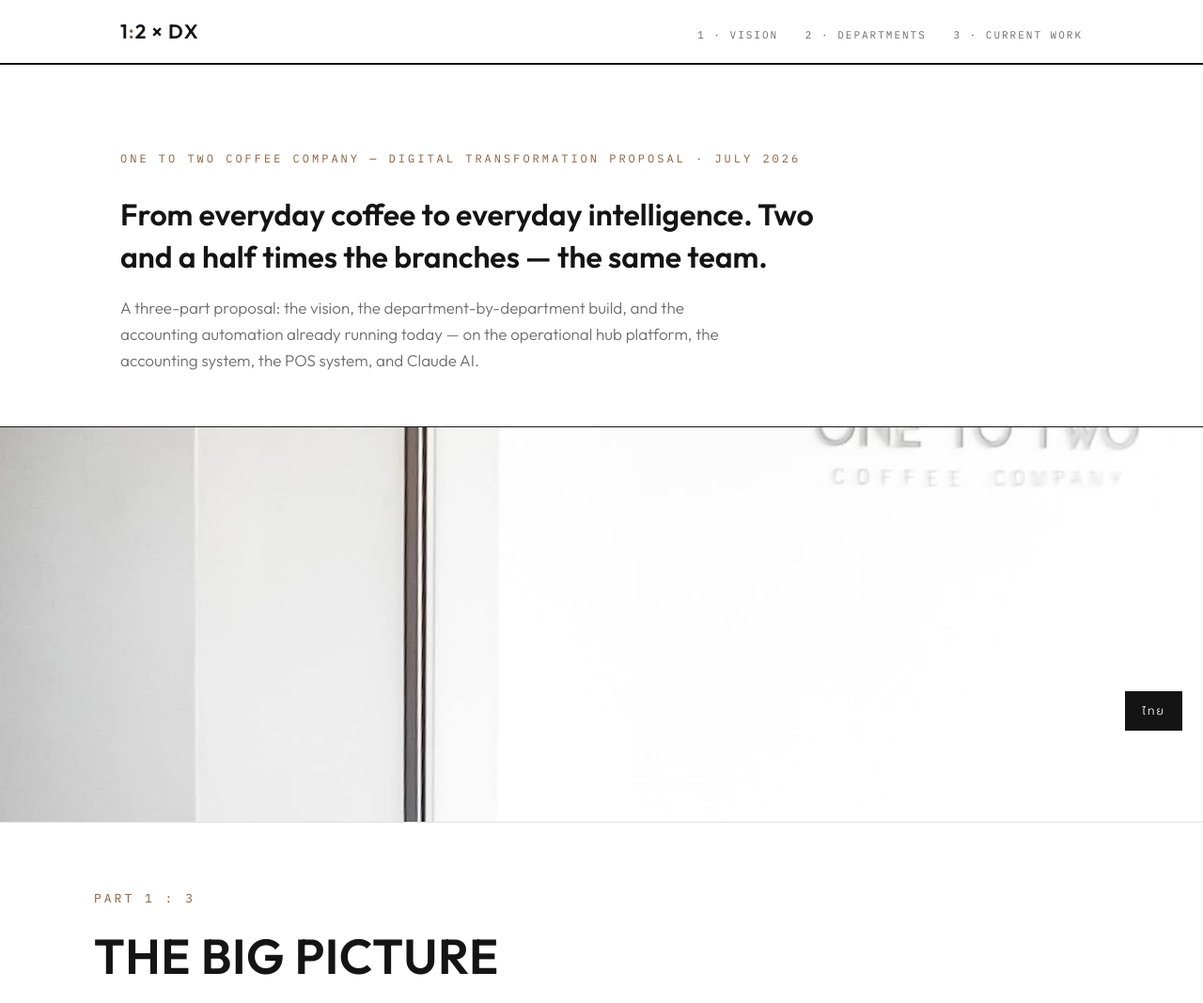
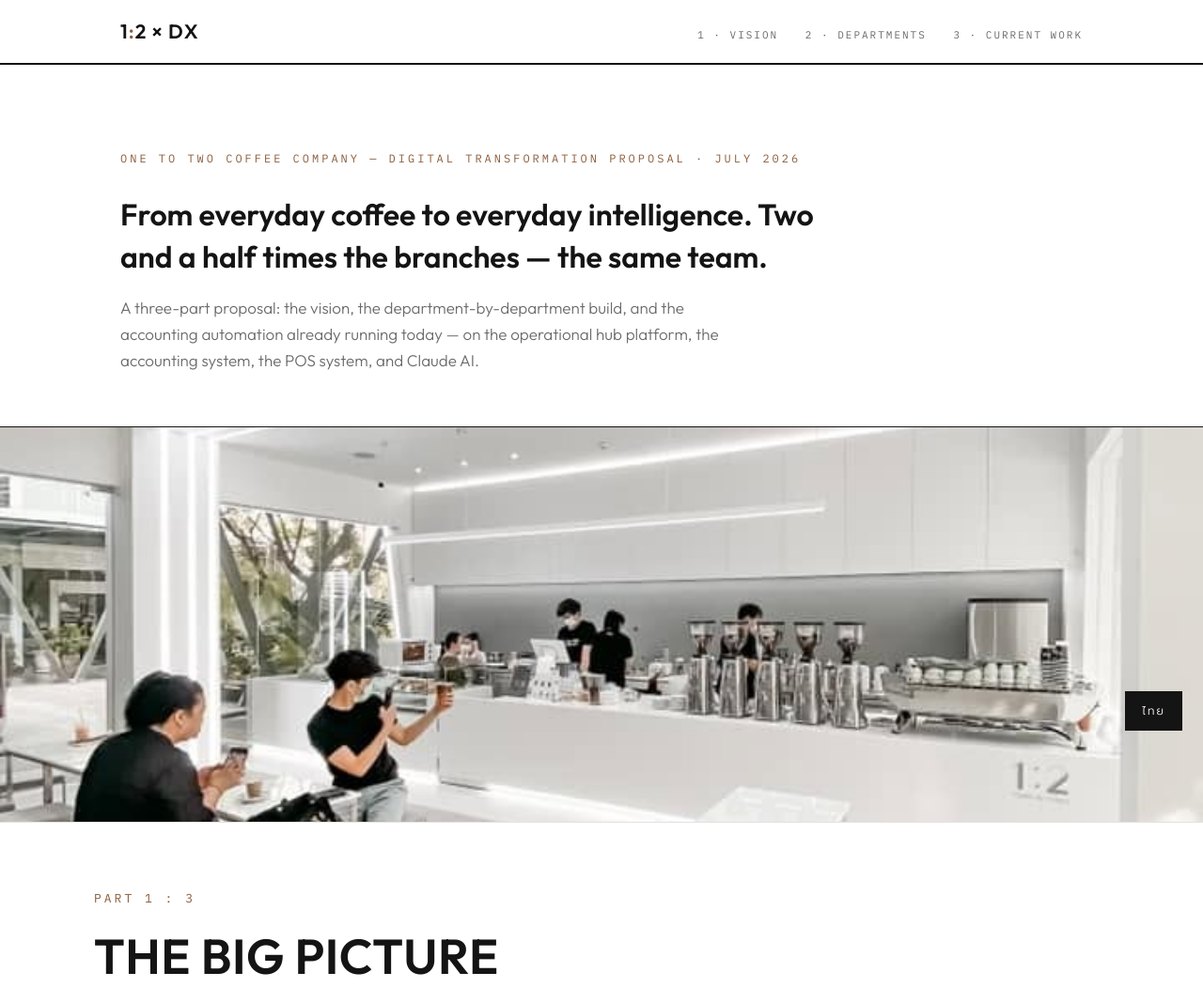
Before and after one commit to victoradanaith/onetotwoproposal, a plain HTML site: page index.html in a window 1280 px wide. Shown: the top 1068 px of the page at 94% size. Drawn offline with Linux system fonts and the light colour scheme.

Commit message:
Update index.html

```diff
--- a/index.html
+++ b/index.html
@@ -128,7 +128,7 @@
     <p><span class="en">A three-part proposal: the vision, the department-by-department build, and the accounting automation already running today — on the operational hub platform, the accounting system, the POS system, and Claude AI.</span><span class="th">ข้อเสนอ 3 ส่วน: วิสัยทัศน์ · การพัฒนารายแผนก · และระบบบัญชีอัตโนมัติที่กำลังทดสอบจริงอยู่วันนี้ — บนแพลตฟอร์มศูนย์กลางปฏิบัติการ ระบบบัญชี ระบบ POS และ Claude AI</span></p>
   </div>
   <div class="hero-img">
-    <img src="https://raw.githubusercontent.com/victoradanaith/onetotwoproposal/refs/heads/main/images/481451191_3094235447396016_1761074796590817486_n.jpg" alt="1:2 Coffee — logo wall">
+    <img src="https://raw.githubusercontent.com/victoradanaith/onetotwoproposal/refs/heads/main/images/480310823_3080614995424728_8837653117018835200_n.jpg" alt="1:2 Coffee — logo wall">
   </div>
 </div>
 
```
